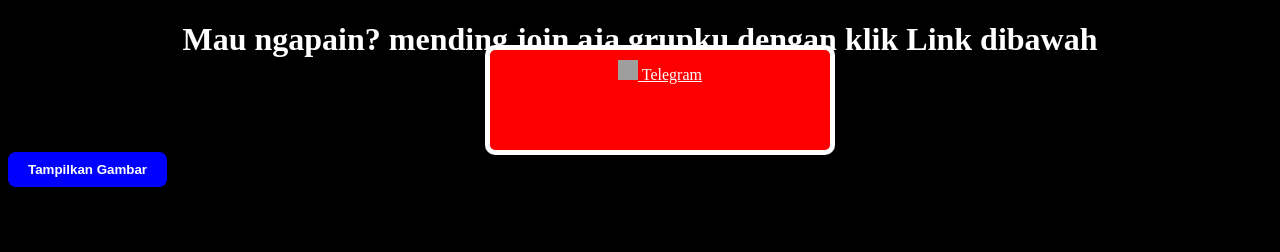
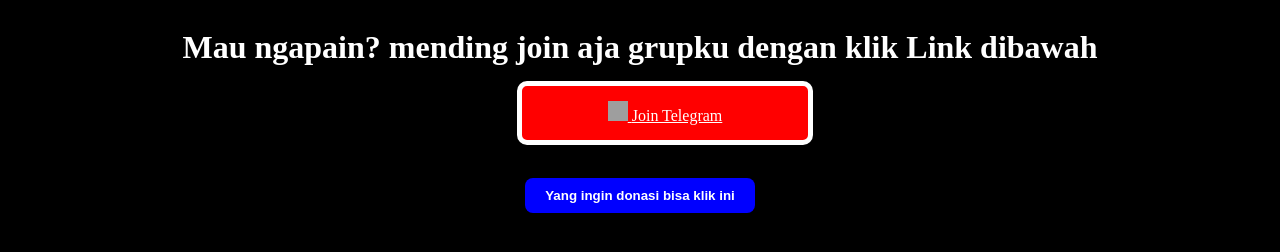
Before and after one commit to kurtulx/webku, a plain HTML site: page index.html in a window 1280 px wide. Drawn offline with Linux system fonts and the light colour scheme; grey boxes are pictures that could not be loaded.

Commit message:
Update index.html

```diff
--- a/index.html
+++ b/index.html
@@ -9,6 +9,8 @@
         color: white;
         background: black;
         align-items: center;
+        display: flex;
+        flex-direction: column;
         }
         .huruf{
         text-align: center;
@@ -20,12 +22,12 @@
         background: red;
         left: 50%;
         transform: translate(-50%, -50%);
-        height: 10%;
-        padding: 10px;
-        margin: 20px;
+        height: %;
+        padding: 15px;
+        margin: 25px;
         border: 5px solid white;
         border-radius: 10px;
-        width: 25%;
+        width: 20%;
         text-align: center;
         }
         .LinkTele img {
@@ -33,6 +35,8 @@
         height: 20px;
         }
         .btnShow {
+      display: block;
+      margin: 0 auto;       /* pastikan di tengah */
       background: blue;
       color: white;
       padding: 10px 20px;
@@ -42,10 +46,10 @@
       font-weight: bold;
     }
 
-    /* Container gambar di bawah LinkTele */
     .gambar-container {
       width: 75vw;
       max-width: 600px;
+      margin: 0 auto;       /* center juga */
       overflow: hidden;
       height: 0;
       opacity: 0;
@@ -54,7 +58,7 @@
     }
 
     .gambar-container.show {
-      height: 300px; /* atur tinggi sesuai kebutuhan */
+      height: 30%;
       opacity: 1;
     }
 
@@ -74,19 +78,19 @@
     <div>
     <a href="https://t.me/Viper_ZXC" target="_blank" class="LinkTele" onclick="event.stopPropagation()">
     <img src="https://upload.wikimedia.org/wikipedia/commons/8/82/Telegram_logo.svg" alt="Telegram">
-    <span>Telegram</span>
+    <span>Join Telegram</span>
   </a>
     <br>
     <br>
     <br>
     <br>
-
+    <br>
     <!-- Tombol tampilkan gambar -->
-  <button class="btnShow" onclick="tampilkanGambar()">Tampilkan Gambar</button>
+  <button class="btnShow" onclick="tampilkanGambar()">Yang ingin donasi bisa klik ini</button>
 
   <!-- Gambar yang muncul di bawah LinkTele -->
   <div class="gambar-container" id="gambarBox">
-    <img src="https://www.w3schools.com/w3images/fjords.jpg" alt="Contoh Gambar">
+    <img src="qris.jpeg" alt="Contoh Gambar">
   </div>
 
   <script>
```
